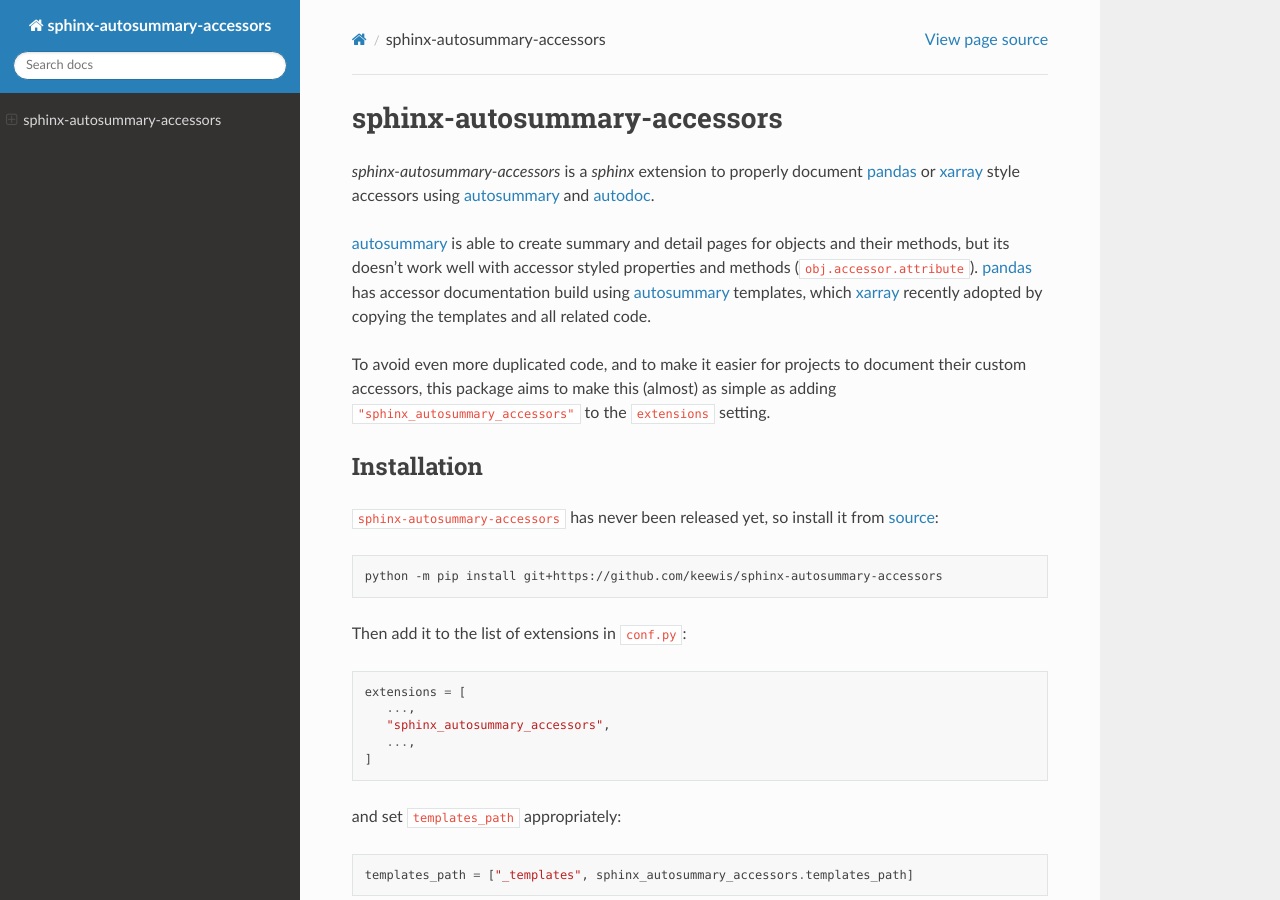
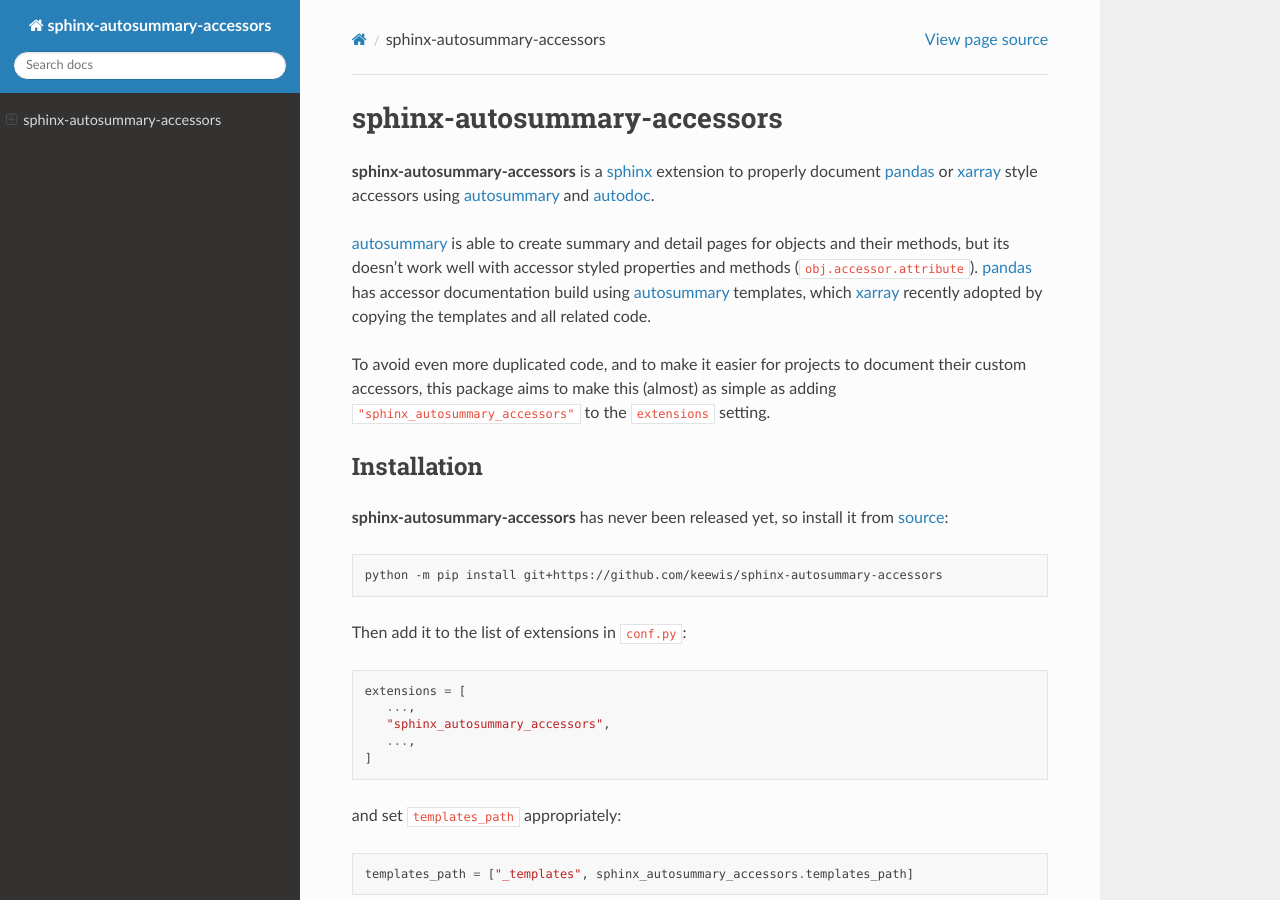
Before and after one commit to xarray-contrib/sphinx-autosummary-accessors, a Sphinx documentation site: the page built from docs/index.rst, in a window 1280 px wide and 900 px high. Built offline with Sphinx 7.4.7 and the Read the Docs theme 2.0.0, drawn with Linux system fonts in a browser that asks for light colours.

Commit message:
use bold text to refer to the project's name

```diff
--- a/docs/index.rst
+++ b/docs/index.rst
@@ -1,6 +1,6 @@
 sphinx-autosummary-accessors
 ============================
-`sphinx-autosummary-accessors` is a `sphinx` extension to properly
+**sphinx-autosummary-accessors** is a `sphinx`_ extension to properly
 document `pandas`_ or `xarray`_ style accessors using `autosummary`_
 and `autodoc`_.
 
@@ -19,7 +19,7 @@
 
 Installation
 ------------
-``sphinx-autosummary-accessors`` has never been released yet, so install it from `source`_:
+**sphinx-autosummary-accessors** has never been released yet, so install it from `source`_:
 
 .. code:: sh
 
```
